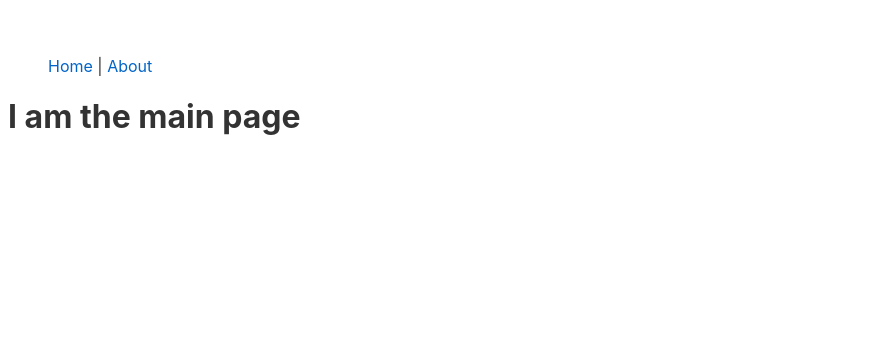
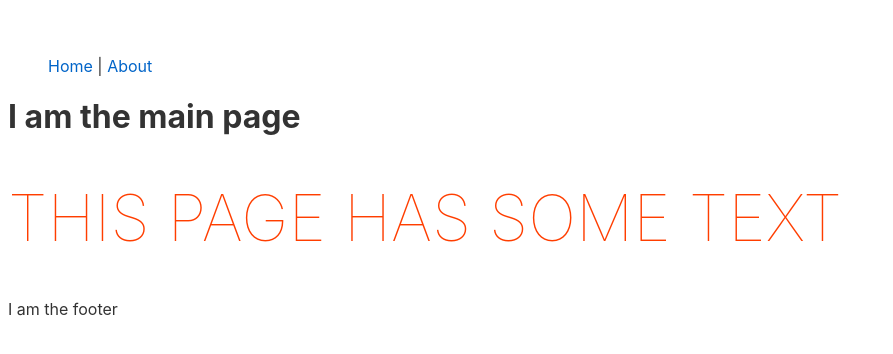
Before and after one commit to u1f98e/dubhacks2023, a Svelte app in the folder client/: page / in a window 1280 px wide. Shown: the top 354 px of the page, without its empty margins (0-893 px from the left). Built offline with nearby package versions, Linux system fonts and the light colour scheme.

Commit message:
add footer

```diff
--- a/client/src/App.svelte
+++ b/client/src/App.svelte
@@ -2,6 +2,7 @@
 	import Home from "./home.svelte";
 	import About from "./about.svelte";
 	import Navbar from "./navbar.svelte";
+	import Footer from "./Footer.svelte";
 
 	export let name;
 </script>
@@ -17,7 +18,6 @@
 		max-width: 240px;
 		margin: 0 auto;
 	}
-
 
 
 	h1 {
@@ -36,3 +36,5 @@
 
 
 <Navbar />
+<h1> This page has some text</h1>
+<Footer />
--- /dev/null
+++ b/client/src/Footer.svelte
@@ -0,0 +1 @@
+<p> I am the footer</p>
```
